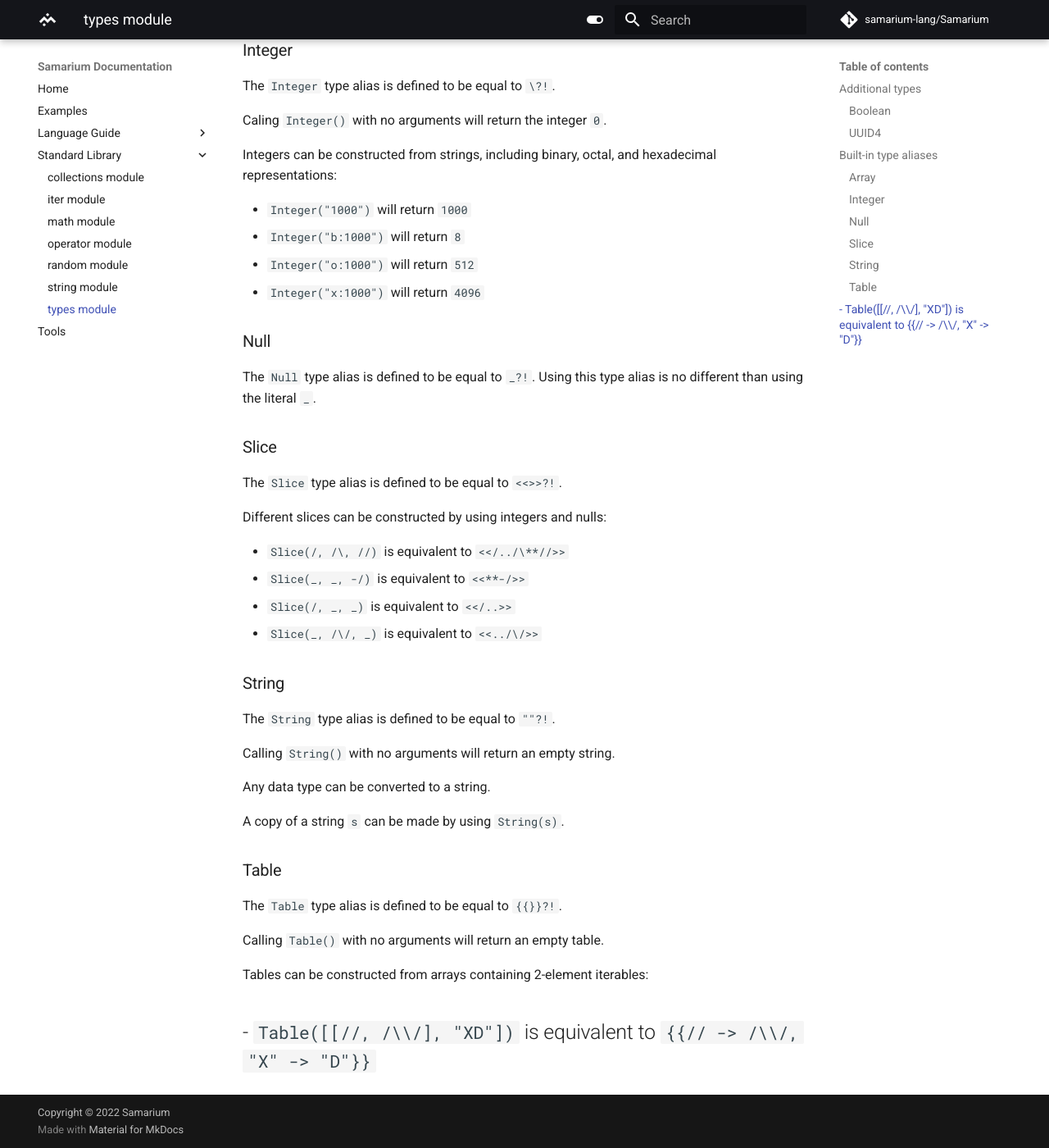
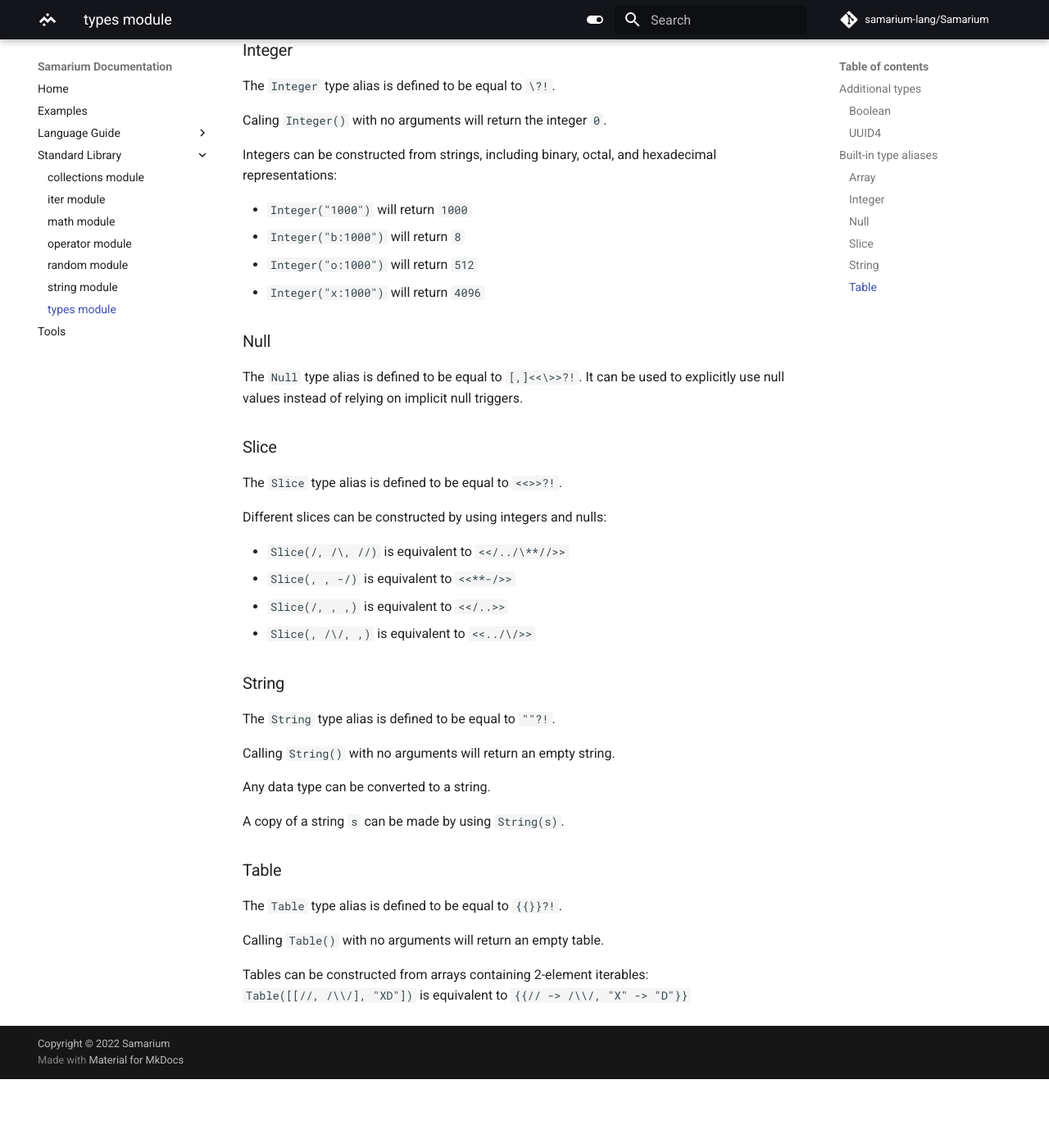
Before and after one commit to samarium-lang/Samarium, an MkDocs documentation site: the page built from docs/stdtypes.md, in a window 1280 px wide and 1400 px high, scrolled down 1380 px. Shown: the whole window at 82% size. Built offline with MkDocs 1.6.1 and Material for MkDocs 9.7.7, drawn with Linux system fonts in a browser that asks for light colours; comment, search, counter and statistics services are not loaded; after the commit the page ends 2696 px from its top, so only the background shows below that.

Commit message:
(docs) Redefined Null in the types module

```diff
--- a/docs/stdtypes.md
+++ b/docs/stdtypes.md
@@ -76,7 +76,7 @@ Integers can be constructed from strings, including binary, octal, and hexadecim
 
 ### Null
 
-The `Null` type alias is defined to be equal to `_?!`. Using this type alias is no different than using the literal `_`.
+The `Null` type alias is defined to be equal to `[,]<<\>>?!`. It can be used to explicitly use null values instead of relying on implicit null triggers.
 
 
 ### Slice
@@ -86,9 +86,9 @@ The `Slice` type alias is defined to be equal to `<<>>?!`.
 Different slices can be constructed by using integers and nulls:
 
 - `Slice(/, /\, //)` is equivalent to `<</../\**//>>`
-- `Slice(_, _, -/)` is equivalent to `<<**-/>>`
-- `Slice(/, _, _)` is equivalent to `<</..>>`
-- `Slice(_, /\/, _)` is equivalent to `<<../\/>>`
+- `Slice(, , -/)` is equivalent to `<<**-/>>`
+- `Slice(/, , ,)` is equivalent to `<</..>>`
+- `Slice(, /\/, ,)` is equivalent to `<<../\/>>`
 
 
 ### String
@@ -108,7 +108,5 @@ The `Table` type alias is defined to be equal to `{{}}?!`.
 
 Calling `Table()` with no arguments will return an empty table.
 
-Tables can be constructed from arrays containing 2-element iterables:
-
-- `Table([[//, /\\/], "XD"])` is equivalent to `{{// -> /\\/, "X" -> "D"}}`
--
+Tables can be constructed from arrays containing 2-element iterables:<br>
+`Table([[//, /\\/], "XD"])` is equivalent to `{{// -> /\\/, "X" -> "D"}}`
```
